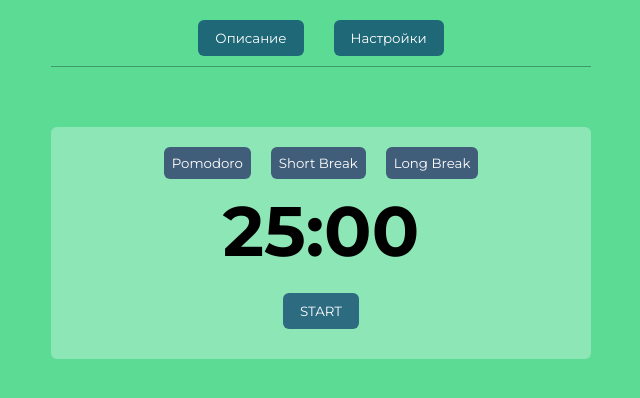
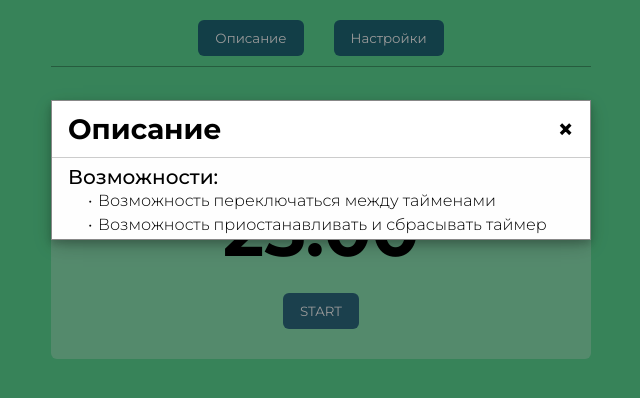
Before and after one commit to Zelelo622/Pomodoro-timer, a plain HTML site: page index.html in a window 1280 px wide. Both pictures are taken after a click on the button "Описание". Shown: the whole page, without its empty margins (319-959 px from the left). Drawn offline with Linux system fonts and the light colour scheme.

Commit message:
модальное окно для описания

```diff
--- a/assets/css/style.css
+++ b/assets/css/style.css
@@ -6,7 +6,7 @@
 
 body {
   font-family: "Montserrat", sans-serif;
-  font-weight: 700;
+  font-weight: 400;
   font-size: 18px;
   line-height: 24px;
   color: #000;
@@ -86,13 +86,13 @@ button:hover {
 /*  */
 
 .timer__display {
+  font-weight: 700;
   display: flex;
   margin-bottom: 50px;
   font-size: 70px;
 }
 
 .timer__time {
-
 }
 
 .timer__func {
@@ -101,7 +101,6 @@ button:hover {
 }
 
 .timer__btn-start {
-
 }
 
 .timer__btn-pause {
@@ -111,3 +110,105 @@ button:hover {
 .timer__btn-reset {
   display: none;
 }
+
+/*  */
+
+.modal__container {
+  max-width: 620px;
+  padding: 0 40px;
+  margin: 0 auto;
+}
+
+.modal {
+  display: none;
+  position: fixed;
+  z-index: 1;
+  padding-top: 100px;
+  left: 0;
+  top: 0;
+  width: 100%;
+  height: 100%;
+  overflow: auto;
+  background-color: rgba(0, 0, 0, 0.4);
+}
+
+.modal__content {
+  position: relative;
+  background-color: #fefefe;
+  margin: auto;
+  padding: 0;
+  border: 1px solid #888;
+  width: 100%;
+  box-shadow: 0 4px 8px 0 rgba(0, 0, 0, 0.2), 0 6px 20px 0 rgba(0, 0, 0, 0.19);
+  -webkit-animation-name: animatetop;
+  -webkit-animation-duration: 0.4s;
+  animation-name: animatetop;
+  animation-duration: 0.4s;
+}
+
+/* Add Animation */
+@-webkit-keyframes animatetop {
+  from {
+    top: -300px;
+    opacity: 0;
+  }
+  to {
+    top: 0;
+    opacity: 1;
+  }
+}
+
+@keyframes animatetop {
+  from {
+    top: -300px;
+    opacity: 0;
+  }
+  to {
+    top: 0;
+    opacity: 1;
+  }
+}
+
+.close {
+  color: #000;
+  float: right;
+  font-size: 28px;
+  font-weight: bold;
+  transition: all 0.2s;
+}
+
+.close:hover {
+  opacity: 0.3;
+  text-decoration: none;
+  cursor: pointer;
+}
+
+.modal__header {
+  font-size: 28px;
+  background-color: #fff;
+  padding: 16px;
+  margin-bottom: 5px;
+  color: #000;
+  border-bottom: 1px solid rgba(0, 0, 0, 0.2);
+}
+
+.modal__body {
+  padding: 2px 16px;
+}
+
+.modal__parag {
+  font-weight: 500;
+  font-size: 20px;
+}
+
+.modal__list {
+  font-weight: 300;
+  font-size: 16px;
+}
+
+.modal__item::before {
+  content: "•";
+  display: inline-block;
+  width: 10px;
+  margin-left: 20px;
+}
--- a/index.html
+++ b/index.html
@@ -12,10 +12,10 @@
           <nav class="nav">
             <ul class="nav__list">
               <li class="nav__item">
-                <button id="btn-description" class="nav__btn">Описание</button>
+                <button id="btnDescription" class="nav__btn">Описание</button>
               </li>
               <li class="nav__item">
-                <button id="btn-settings" class="nav__btn">Настройки</button>
+                <button id="btnSettings" class="nav__btn">Настройки</button>
               </li>
             </ul>
           </nav>
@@ -32,7 +32,9 @@
                 <button id="pomodoroBtn" class="timer__btn">Pomodoro</button>
               </li>
               <li class="timer__item">
-                <button id="shortBreakBtn" class="timer__btn">Short Break</button>
+                <button id="shortBreakBtn" class="timer__btn">
+                  Short Break
+                </button>
               </li>
               <li class="timer__item">
                 <button id="longBreakBtn" class="timer__btn">Long Break</button>
@@ -51,7 +53,7 @@
               </div>
             </div>
             <div class="timer__func">
-              <button  id="btn-start" class="timer__btn-start">START</button>
+              <button id="btn-start" class="timer__btn-start">START</button>
               <button id="btn-pause" class="timer__btn-pause">PAUSE</button>
               <button id="btn-reset" class="timer__btn-reset">RESET</button>
             </div>
@@ -60,6 +62,27 @@
       </section>
     </main>
 
+    <!-- Modal content for description -->
+    <div id="modalDescription" class="modal">
+      <div class="modal__container">
+        <div class="modal__content">
+          <div class="modal__header">
+            <span class="close">&times;</span>
+            <h2>Описание</h2>
+          </div>
+          <div class="modal__body">
+            <p class="modal__parag">
+              Возможности:
+            </p>
+            <ul class="modal__list">
+              <li class="modal__item">Возможность переключаться между тайменами</li>
+              <li class="modal__item">Возможность приостанавливать и сбрасывать таймер</li>
+            </ul>
+          </div>
+        </div>
+      </div>
+    </div>
+
     <script src="./js/script.js"></script>
   </body>
 </html>
--- a/js/script.js
+++ b/js/script.js
@@ -9,10 +9,17 @@ const resetBtn = document.querySelector("#btn-reset");
 const minutesDisplay = document.querySelector("#minutes");
 const secondsDisplay = document.querySelector("#seconds");
 
+const modalDescription = document.querySelector("#modalDescription");
+const closeModal = document.querySelector(".close");
+const btnDescription = document.querySelector("#btnDescription");
+const btnSettings = document.querySelector("#btnSettings");
+
 let timerInterval;
 let timeRemaining = 0;
 let activeTimer;
 let pomodoroCount = 0;
+
+// Pomodoro timer
 
 function startTimer(duration) {
   let timer = duration * 60;
@@ -132,3 +139,19 @@ startBtn.addEventListener("click", handleStart);
 pauseBtn.addEventListener("click", handleButtonStart);
 
 resetBtn.addEventListener("click", handleButtonReset);
+
+// Modal windows
+
+btnDescription.addEventListener("click", function () {
+  modalDescription.style.display = "block";
+});
+
+closeModal.addEventListener("click", function () {
+  modalDescription.style.display = "none";
+});
+
+window.addEventListener("click", function (e) {
+  if (e.target == modalDescription) {
+    modalDescription.style.display = "none";
+  }
+});
```
